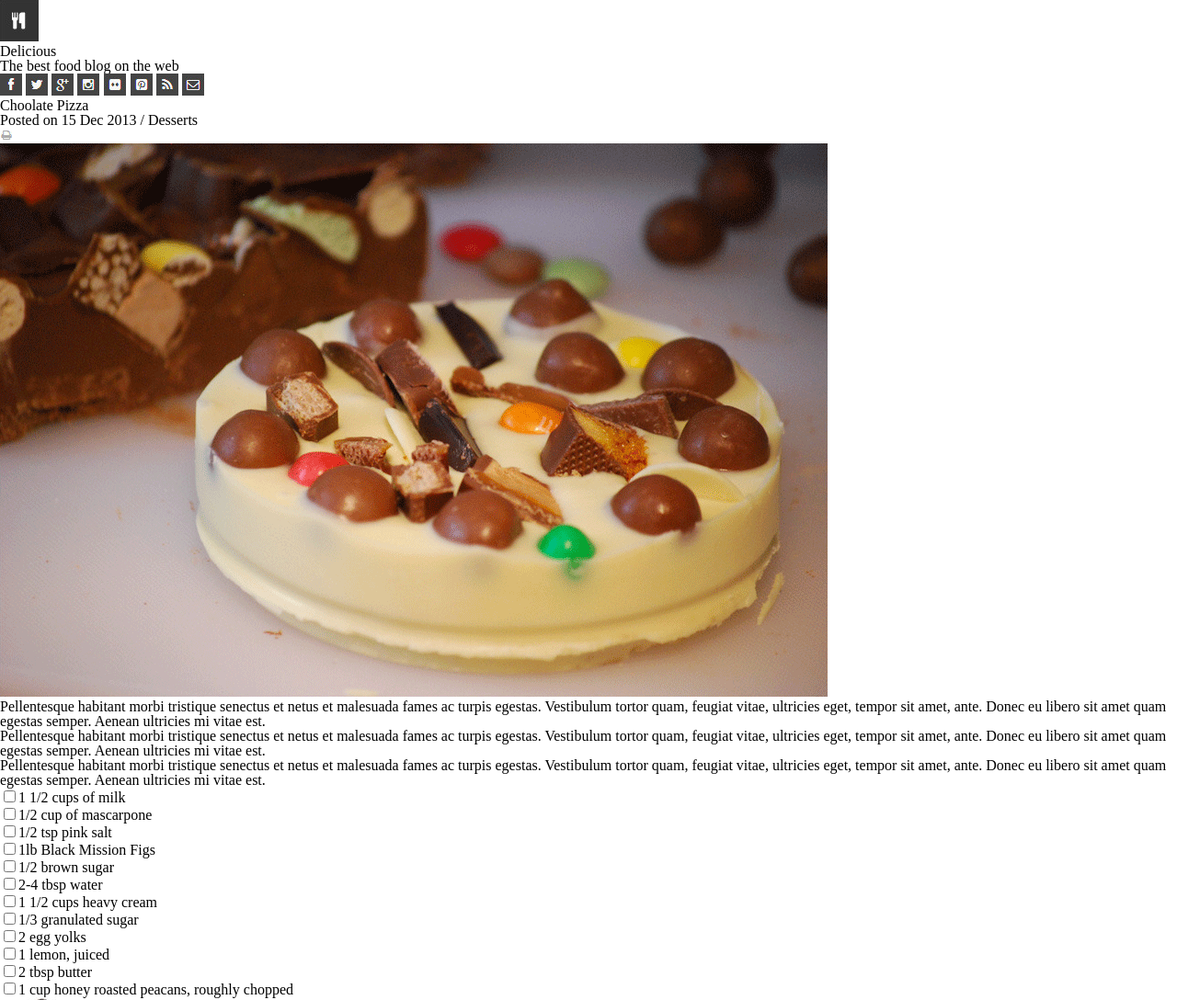
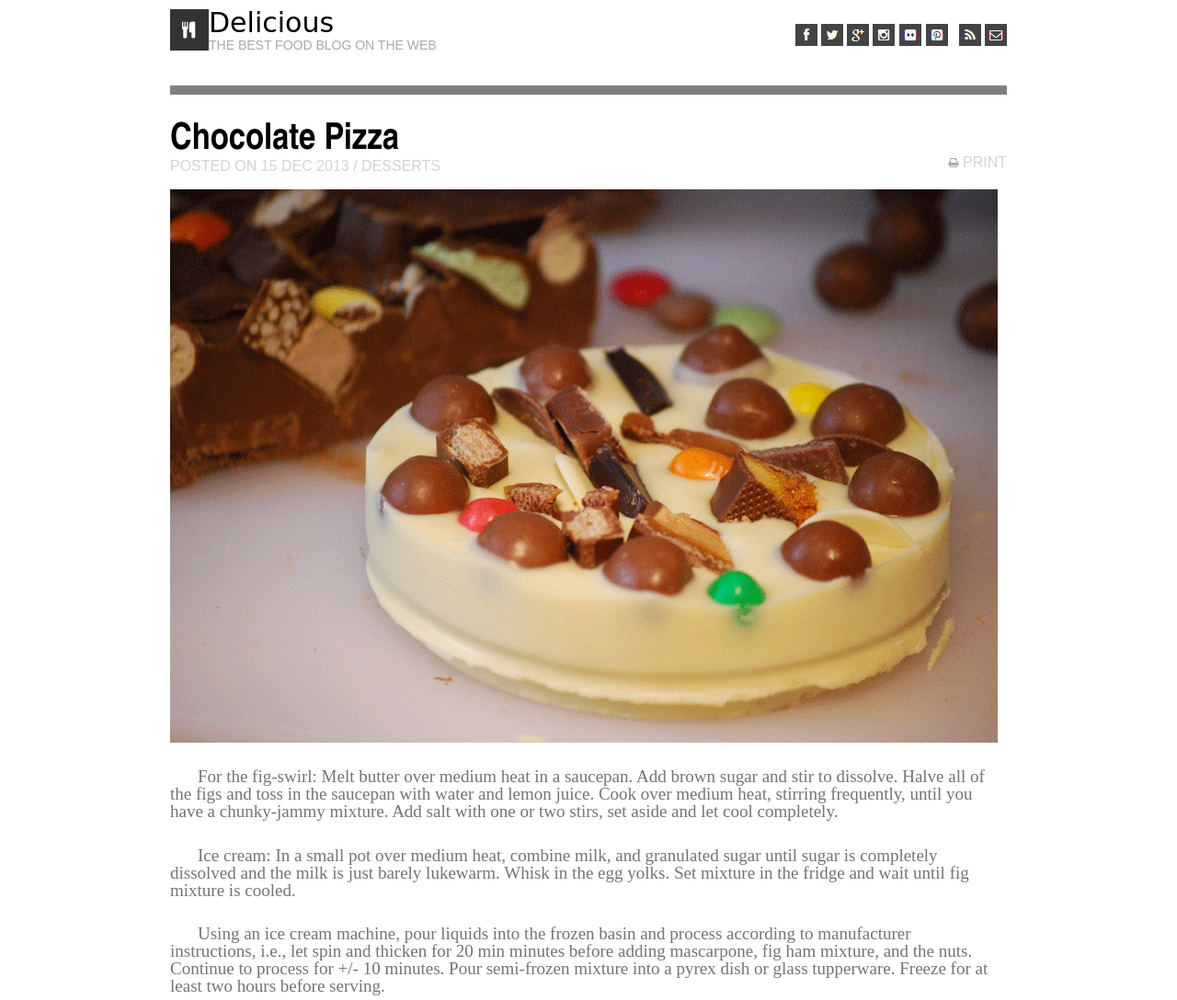
Before and after one commit to NJCrain/chocolate-pizza, a plain HTML site: page index.html in a window 1280 px wide. Shown: the top 1088 px of the page at 92% size. Drawn offline with Linux system fonts and the light colour scheme.

Commit message:
Added styling for header, all of main except the last section

```diff
--- a/css/style.css
+++ b/css/style.css
@@ -0,0 +1,106 @@
+body {
+  width: 910px;
+  margin: auto;
+}
+
+header {
+  padding: 10px 0px;
+}
+
+header > img {
+  float: left;
+}
+
+nav {
+  text-align: right;
+  position: relative;
+  bottom: 30px;
+}
+
+#spacer {
+  margin-left: 8px;
+}
+
+header h1 {
+  font-family: cursive;
+  font-size: 30px;
+  margin-bottom: 2px;
+}
+
+header p {
+  color: darkgray;
+  /* display: inline-block; */
+  text-transform: uppercase;
+  font-size: 14px;
+  font-family: Arial, Helvetica, sans-serif;
+}
+
+main div {
+  height: 10px;
+  background: gray;
+  margin-bottom: 30px;
+}
+
+main h1 {
+  font-weight: bold;
+  font-family: 'Arial Narrow';
+  font-size: 40px;
+}
+
+main h2 {
+  color: lightgrey;
+  font-family: Arial, Helvetica, sans-serif;
+  text-transform: uppercase;
+}
+
+#print {
+  position: relative;
+  bottom: 20px;
+  color: lightgray;
+  font-family: Arial, Helvetica, sans-serif;
+  text-align: right;
+  text-transform: uppercase;
+}
+
+article p {
+  color: rgb(116, 116, 116);
+  margin-bottom: 1.5em;
+  padding: 0px 7px 0px 0px;
+  text-indent:30px;
+  font-size: 19px;
+}
+
+article img {
+  margin-bottom: 1.5em;
+}
+
+/* main section:nth-child(2) {
+  background-image: url("img/list-bg.png");
+} */
+
+ main section:nth-child(4) {
+  background-image: url("../img/list-bg.png");
+  background-repeat: no-repeat;
+  height: 305px;
+  padding-left: 25px;
+  margin-bottom: 40px;
+}
+
+ul {
+  display: inline-block;
+  margin: 42px;
+}
+
+li {
+  font-family: cursive;
+  font-size: 20px;
+  margin-bottom: 10px;
+}
+
+section ul:nth-child(2) {
+  margin-left: 75px;
+}
+
+section > img {
+  float: left;
+}
--- a/index.html
+++ b/index.html
@@ -13,6 +13,7 @@
   <header>
     <img src="img/logo.png" />
     <h1>Delicious</h1>
+
     <p>The best food blog on the web</p>
 
     <nav>
@@ -22,11 +23,14 @@
         <img src="img/insta-icon.png" />
         <img src="img/flic-icon.png" />
         <img src="img/pint-icon.png" />
-      <img src="img/rss-icon.png" />
+        <img src="img/rss-icon.png" id="spacer" />
         <img src="img/mail-icon.png" />
+      </nav>
 
-    </nav>
   </header>
+
+
+
 
   <main>
     <div>
@@ -34,25 +38,19 @@
     </div>
 
     <section>
-      <h2>Choolate Pizza</h2>
-      <h3>Posted on 15 Dec 2013 / Desserts</h3>
-      <img src="img/print-icon.png" />
+      <h1>Chocolate Pizza</h1>
+      <h2>Posted on 15 Dec 2013 / Desserts</h2>
+     <p id="print"> <img src="img/print-icon.png" /> print </p>
     </section>
 
-    <section>
+    <article>
       <img src="img/choco-pizza.png" />
-      <p>Pellentesque habitant morbi tristique senectus et netus et malesuada fames ac turpis egestas. Vestibulum
-        tortor quam, feugiat vitae, ultricies eget, tempor sit amet, ante. Donec eu libero sit amet quam egestas
-        semper. Aenean ultricies mi vitae est. </p>
+      <p>For the fig-swirl: Melt butter over medium heat in a  saucepan. Add brown sugar and stir to dissolve. Halve all of the figs and toss in the saucepan with water and lemon juice. Cook over medium heat, stirring frequently, until you have a chunky-jammy mixture. Add salt with one or two stirs, set aside and let cool completely. </p>
 
-      <p>Pellentesque habitant morbi tristique senectus et netus et malesuada fames ac turpis egestas. Vestibulum
-        tortor quam, feugiat vitae, ultricies eget, tempor sit amet, ante. Donec eu libero sit amet quam egestas
-        semper. Aenean ultricies mi vitae est. </p>
+      <p>Ice cream: In a small pot over medium heat, combine milk, and granulated sugar until sugar is completely dissolved and the milk is just barely lukewarm. Whisk in the egg yolks. Set mixture in the fridge and wait until fig mixture is cooled. </p>
 
-      <p>Pellentesque habitant morbi tristique senectus et netus et malesuada fames ac turpis egestas. Vestibulum
-        tortor quam, feugiat vitae, ultricies eget, tempor sit amet, ante. Donec eu libero sit amet quam egestas
-        semper. Aenean ultricies mi vitae est. </p>
-    </section>
+      <p>Using an ice cream machine, pour liquids into the frozen basin and process according to manufacturer instructions, i.e., let spin and thicken for 20 min minutes before adding mascarpone, fig ham mixture, and the nuts. Continue to process for +/- 10 minutes. Pour semi-frozen mixture into a pyrex dish or glass tupperware. Freeze for at least two hours before serving. </p>
+    </article>
 
     <section>
       <ul>
@@ -103,7 +101,7 @@
 
     <section>
       <img src="img/van-pic.png" />
-      <h4> Vanessa Stevenson</h4>
+      <h2> Vanessa Stevenson</h2>
       <p>Pellentesque habitant morbi tristique senectus et netus et malesuada fames ac turpis egestas.</p>
       <button>Share Recipe</button>
     </section>
```
Lines whose indentation alone changed are shown as unchanged.
